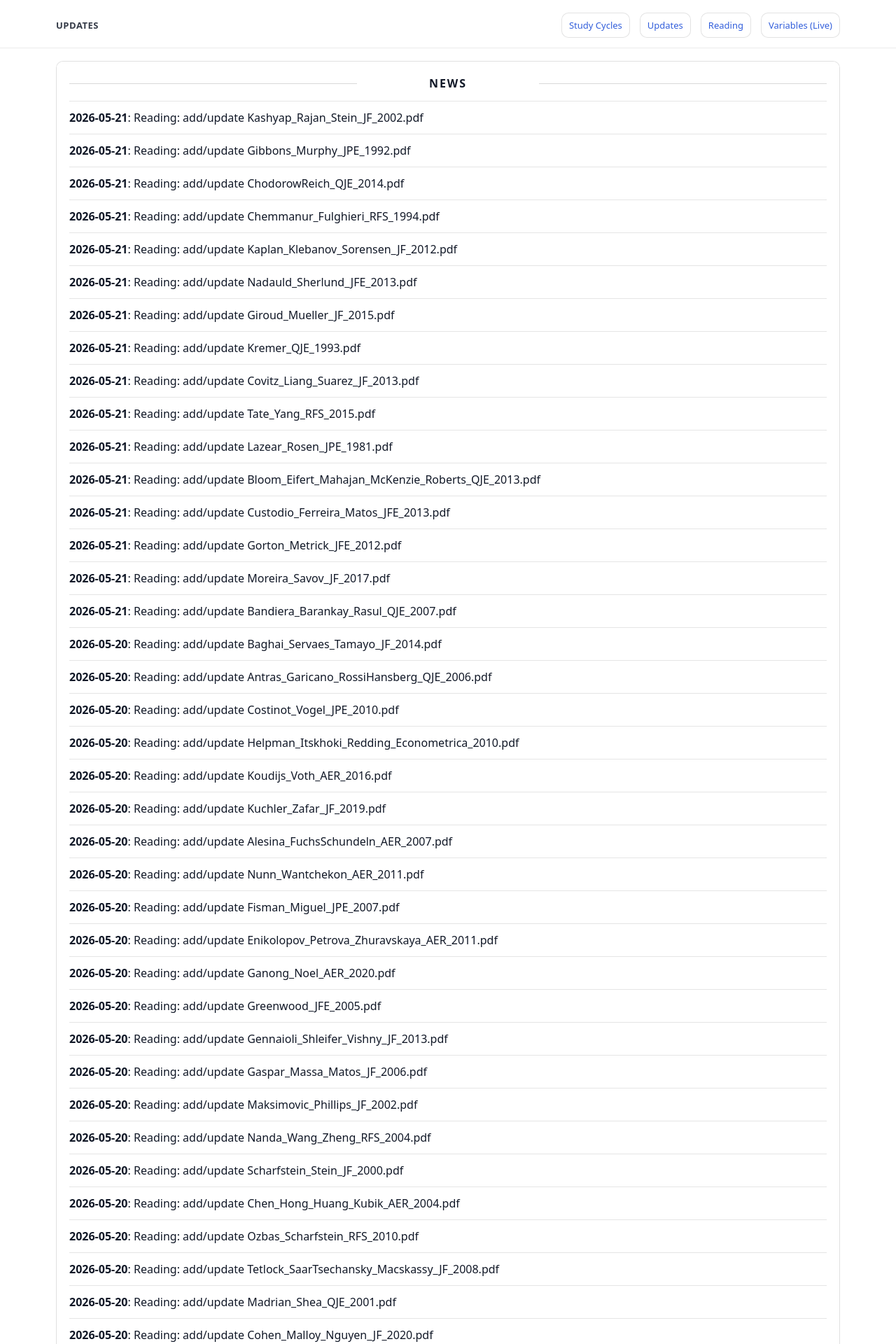
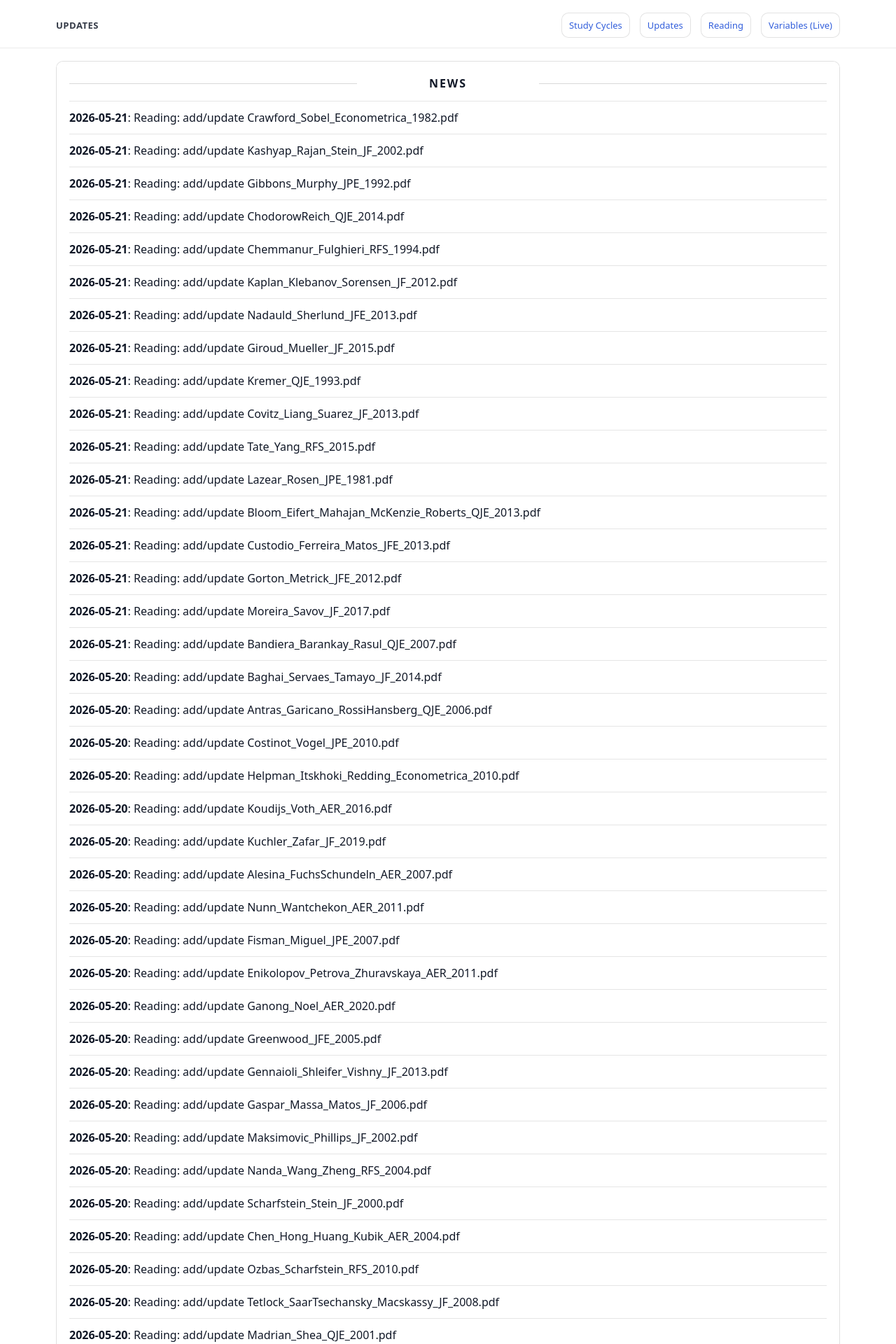
Before and after one commit to yaxinzn/study-archive, a Jekyll site: the page built from updates/index.md, in a window 1280 px wide. Shown: the top 1920 px of the page at 70% size. Built offline with Jekyll 4.4.1, drawn with Linux system fonts in a browser that asks for light colours; some of the changed text lies outside the part shown.

Commit message:
chore: update NEWS feed

```diff
--- a/_data/news.yml
+++ b/_data/news.yml
@@ -1,4 +1,7 @@
 # Auto-generated update history (sorted newest -> oldest). Do not edit manually.
+- ts: "1779356675"
+  date: "2026-05-21"
+  title: "Reading: add/update Crawford_Sobel_Econometrica_1982.pdf"
 - ts: "1779316340"
   date: "2026-05-21"
   title: "Reading: add/update Kashyap_Rajan_Stein_JF_2002.pdf"
```
